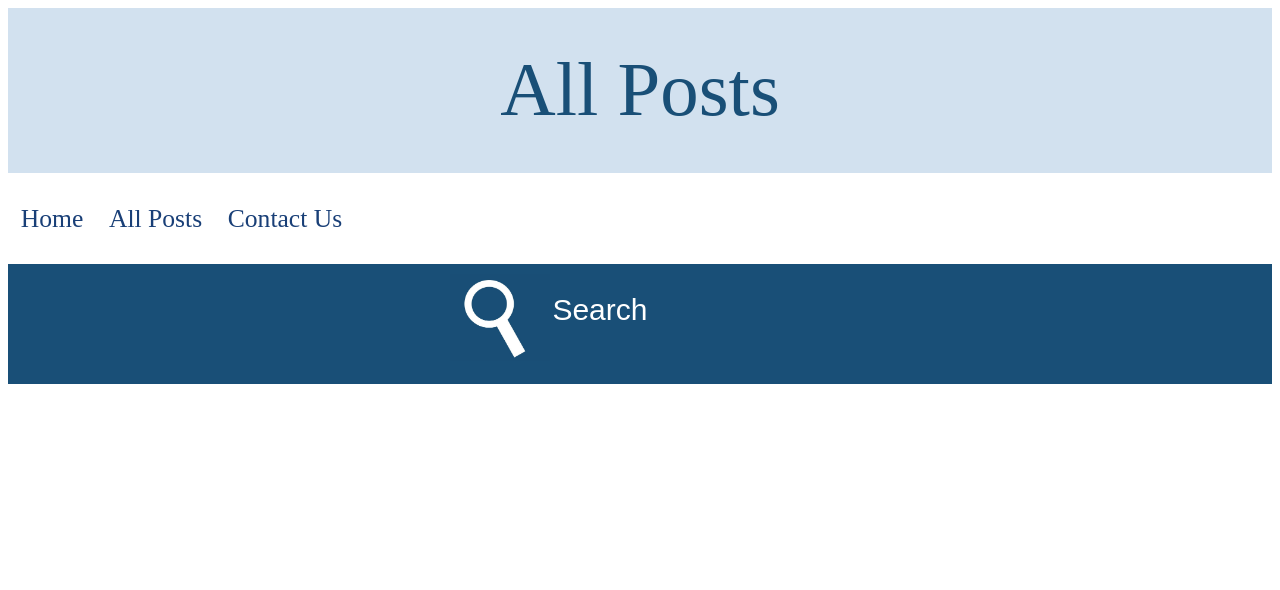
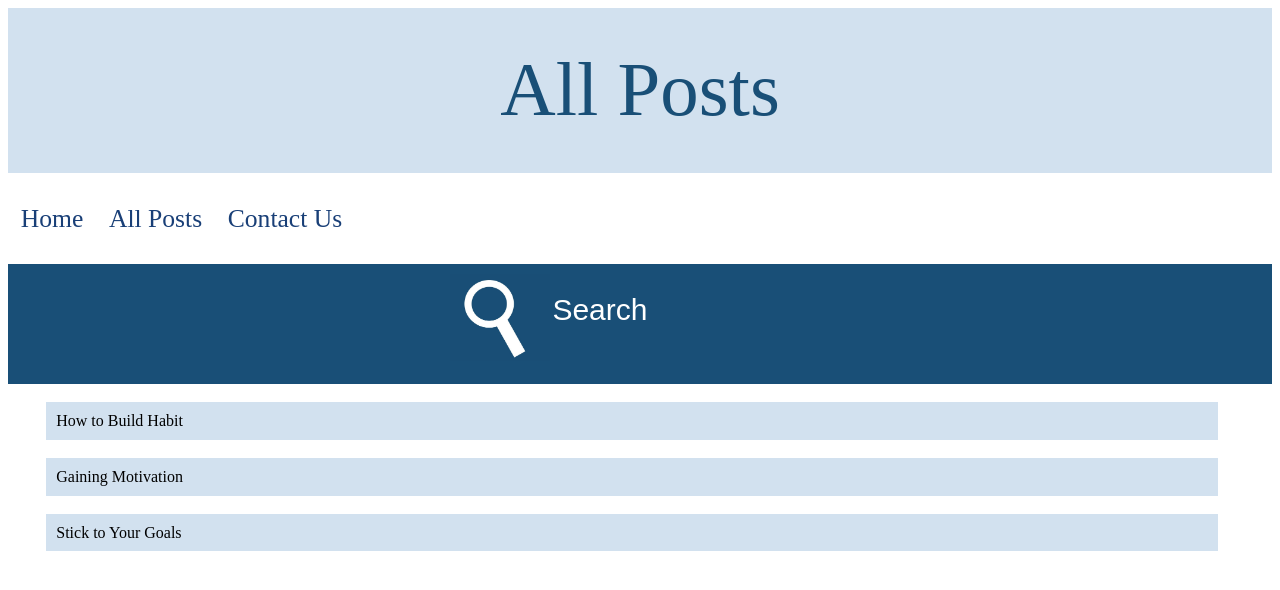
Before and after one commit to prshah101/SIT120, a Vue app in the folder selfdevbloga3/: page /allPosts in a window 1280 px wide. Shown: the top 590 px of the page. Built offline with nearby package versions, Linux system fonts and the light colour scheme.

Commit message:
list rendering in All Posts

```diff
--- a/selfdevbloga3/src/components/AllPosts.vue
+++ b/selfdevbloga3/src/components/AllPosts.vue
@@ -12,14 +12,29 @@
     </div>
 </div>
 
-<!-- <li v-for="item in items">
-        {{ item.message }}
-</li> -->
+<br>
+<div v-for="blog in blogs" :key="blog.id">
+    <div class="posts">
+        {{ blog.message }}
+    </div>
+    <br>
+</div>
 </template>
 
 <script>
     // list, filter, query, for..loop matched results
-
+export default {
+    name: 'AllPosts',
+    data() {
+        return {
+            blogs: [
+                { id: 1, message:"How to Build Habit", url: "/blogPost/Habits"},
+                { id: 2, message:"Gaining Motivation", url: "/blogPost/Motivation" },
+                { id: 3, message:"Stick to Your Goals", url: "/blogPost/Goals"}
+            ],
+        }
+    },
+}
 </script>
 
 
@@ -69,4 +84,12 @@ input{
     border: none;
     font-size: 30vw;
 }
+
+.posts{
+    position: relative;
+    width: 90vw;
+    padding: 0.78%;
+    background-color: #D2E1Ef;
+    left: 3vw;
+}
 </style>
--- a/selfdevbloga3/src/components/BlogPost.vue
+++ b/selfdevbloga3/src/components/BlogPost.vue
@@ -10,7 +10,6 @@ export default {
     data() {
         return {
             title:'',
-            body:'',
         }
     },
     mounted(){
@@ -18,10 +17,6 @@ export default {
         console.warn("route", route.params.title);
         this.title=route.params.title;
     },
-    methods: {
-        findTitle() {
-        }
-    }
 }
 </script>
 
```
Also changed, not shown: selfdevbloga3/src/App.vue (+8 -0 lines).
